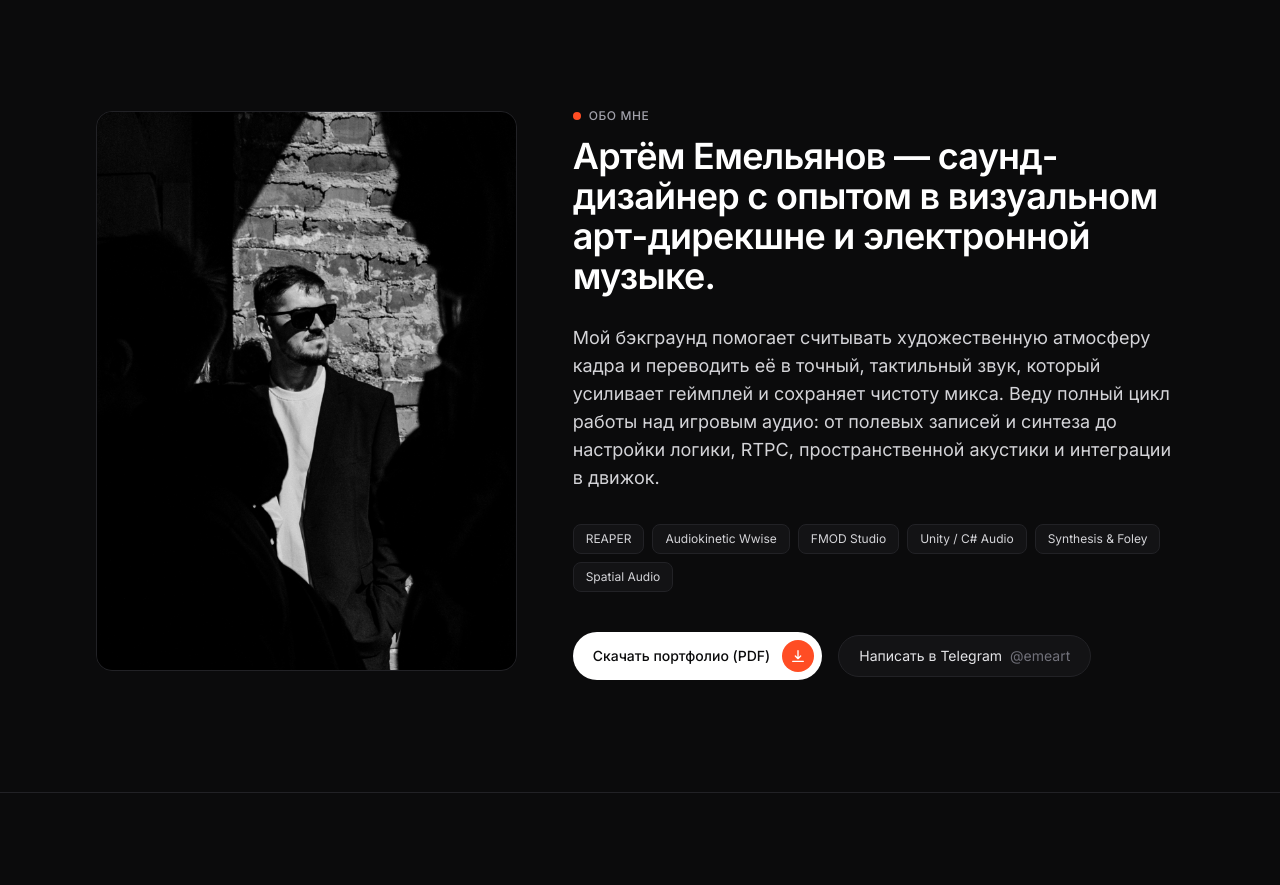
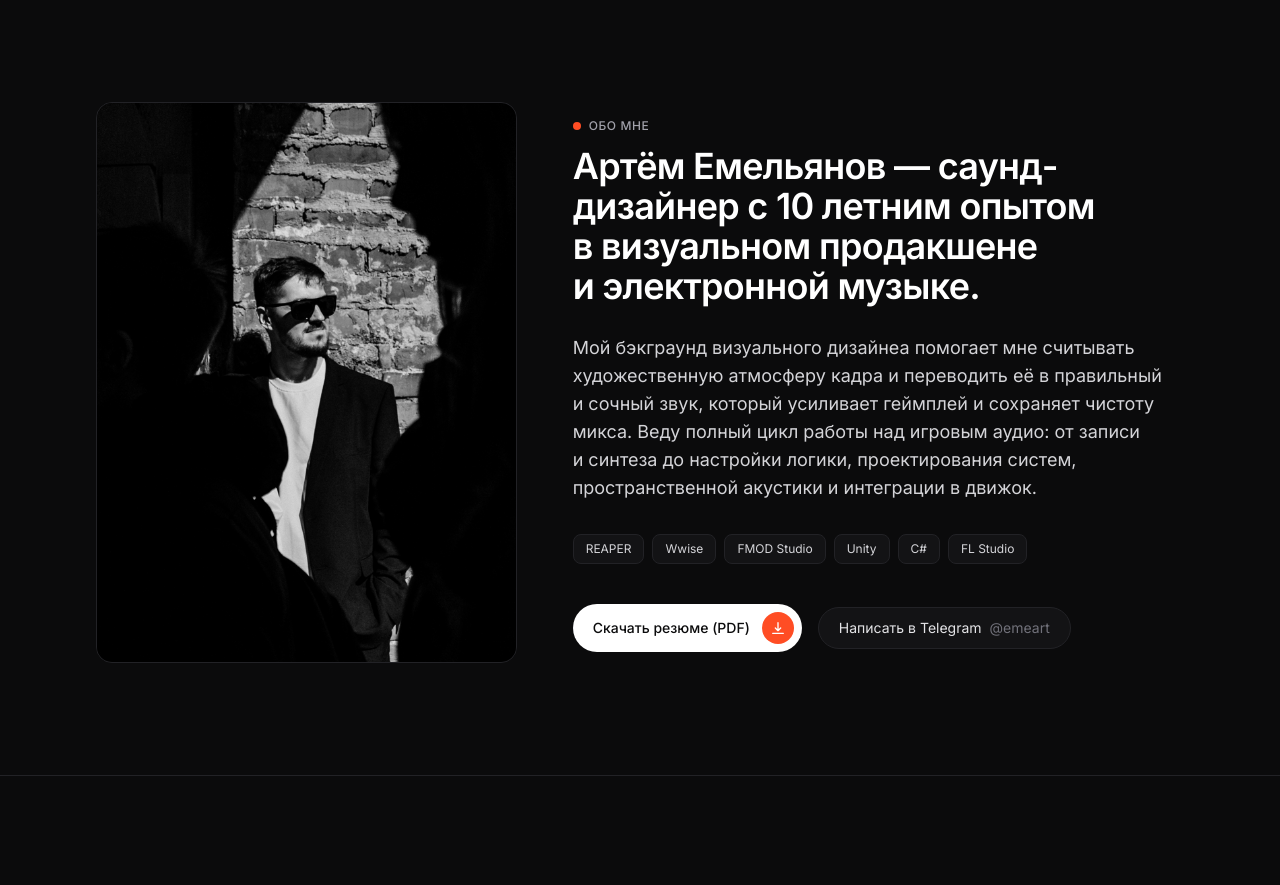
Before and after one commit to ArtemAirum/sound-portfolio, a plain HTML site: page index.html in a window 1280 px wide. Shown: the part 740-1625 px from the top of the page. Drawn offline with nearby package versions, Linux system fonts and the light colour scheme.

Commit message:
text-change

```diff
--- a/index.html
+++ b/index.html
@@ -95,7 +95,7 @@
         </div>
 
         <h1 class="text-4xl sm:text-6xl lg:text-[64px] font-semibold tracking-[-0.03em] text-white leading-[1.06] mb-6">
-          Создаю саунд-дизайн для игр и&nbsp;<span class="text-zinc-400">интерактивных миров.</span>
+          Делаю саунд-дизайн для игр и&nbsp;<span class="text-zinc-400">интерактивных миров.</span>
         </h1>
 
         <p class="text-base sm:text-lg text-zinc-300 leading-relaxed max-w-xl mb-10 font-normal">
@@ -152,32 +152,33 @@
               <span class="text-xs font-medium uppercase tracking-wider text-zinc-400">Обо мне</span>
             </div>
             <h2 class="text-3xl sm:text-4xl font-semibold tracking-[-0.02em] text-white leading-tight">
-              Артём Емельянов — саунд-дизайнер с опытом в визуальном арт-дирекшне и электронной музыке.
+              Артём Емельянов — саунд-дизайнер с 10 летним опытом в визуальном продакшене и электронной музыке.
             </h2>
           </div>
 
           <p class="text-zinc-300 text-base sm:text-lg leading-relaxed">
-            Мой бэкграунд помогает считывать художественную атмосферу кадра и переводить её в точный, тактильный звук, который усиливает геймплей и сохраняет чистоту микса. Веду полный цикл работы над игровым аудио: от полевых записей и синтеза до настройки логики, RTPC, пространственной акустики и интеграции в движок.
+            Мой бэкграунд визуального дизайнеа помогает мне считывать художественную атмосферу кадра и переводить её в правильный и сочный звук, который усиливает геймплей и сохраняет чистоту микса. Веду полный цикл работы над игровым аудио: от записи и синтеза до настройки логики, проектирования систем, пространственной акустики и интеграции в движок.
           </p>
 
           <div class="flex flex-wrap gap-2 pt-1">
             <span class="px-3 py-1.5 rounded-lg bg-surface border border-borderSubtle text-xs text-zinc-300">REAPER</span>
-            <span class="px-3 py-1.5 rounded-lg bg-surface border border-borderSubtle text-xs text-zinc-300">Audiokinetic Wwise</span>
+            <span class="px-3 py-1.5 rounded-lg bg-surface border border-borderSubtle text-xs text-zinc-300">Wwise</span>
             <span class="px-3 py-1.5 rounded-lg bg-surface border border-borderSubtle text-xs text-zinc-300">FMOD Studio</span>
-            <span class="px-3 py-1.5 rounded-lg bg-surface border border-borderSubtle text-xs text-zinc-300">Unity / C# Audio</span>
-            <span class="px-3 py-1.5 rounded-lg bg-surface border border-borderSubtle text-xs text-zinc-300">Synthesis &amp; Foley</span>
-            <span class="px-3 py-1.5 rounded-lg bg-surface border border-borderSubtle text-xs text-zinc-300">Spatial Audio</span>
+            <span class="px-3 py-1.5 rounded-lg bg-surface border border-borderSubtle text-xs text-zinc-300">Unity</span>
+            <span class="px-3 py-1.5 rounded-lg bg-surface border border-borderSubtle text-xs text-zinc-300">C#</span>
+            <span class="px-3 py-1.5 rounded-lg bg-surface border border-borderSubtle text-xs text-zinc-300">FL Studio</span>
           </div>
 
           <div class="pt-3 flex flex-wrap items-center gap-4">
             <a
               id="downloadPdfLink"
               href="./assets/Artem_Emelyanov_Portfolio.pdf"
+              target="_blank"
               download="Artem_Emelyanov_Sound_Design_Portfolio.pdf"
               onclick="handlePdfDownload(event)"
               class="group inline-flex items-center gap-3 pl-5 pr-2 py-2 rounded-full bg-white text-canvas hover:bg-zinc-200 font-medium text-sm transition-colors"
             >
-              <span>Скачать портфолио (PDF)</span>
+              <span>Скачать резюме (PDF)</span>
               <span class="w-8 h-8 rounded-full bg-accent text-white flex items-center justify-center transition-transform group-hover:translate-y-0.5">
                 <svg class="w-4 h-4" fill="none" stroke="currentColor" stroke-width="2" viewBox="0 0 24 24" aria-hidden="true">
                   <path stroke-linecap="round" stroke-linejoin="round" d="M12 4v12m0 0l-4-4m4 4l4-4M4 20h16" />
```
